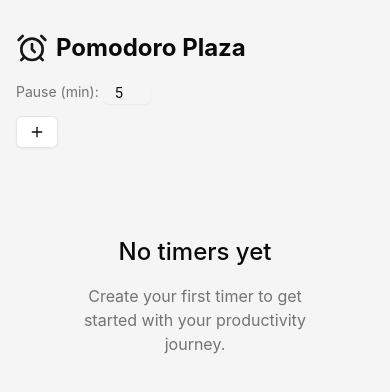
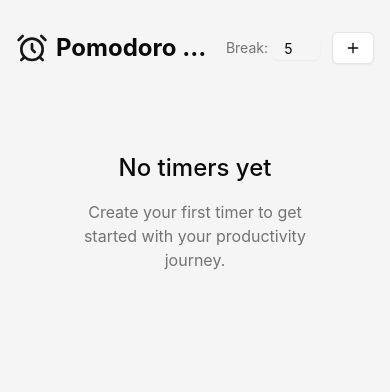
Before and after one commit to AlexW00/pomodoro-plaza, a React (Vite) app: page / in a window 390 px wide. Shown: the top 392 px of the page. Built offline with nearby package versions, Linux system fonts and the light colour scheme.

Commit message:
better navbar

```diff
--- a/src/components/dashboard/Header.tsx
+++ b/src/components/dashboard/Header.tsx
@@ -33,15 +33,16 @@ export function Header({ onAddTimerClick }: HeaderProps) {
   }, [state?.globalPauseDurationMinutes]);
 
   return (
-    <header className="flex flex-col sm:flex-row justify-between items-start sm:items-center py-4 gap-4">
-      <div className="flex items-center">
-        <AlarmClockIcon className="h-8 w-8 mr-2 text-primary" />
-        <h1 className="text-2xl font-bold">Pomodoro Plaza</h1>
+    <header className="flex flex-row justify-between items-center py-4 gap-4">
+      <div className="flex items-center min-w-0 flex-shrink">
+        <AlarmClockIcon className="h-8 w-8 mr-2 text-primary flex-shrink-0" />
+        <h1 className="text-2xl font-bold truncate">Pomodoro Plaza</h1>
       </div>
 
-      <div className="flex flex-col sm:flex-row items-start sm:items-center gap-3">
-        <div className="flex items-center gap-1">
-          <span className="text-sm text-muted-foreground">Pause (min):</span>
+      <div className="flex flex-row items-center gap-3 flex-shrink-0">
+        <div className="flex items-center gap-1 whitespace-nowrap">
+          <span className="text-sm text-muted-foreground hidden sm:inline">Pause (min):</span>
+          <span className="text-sm text-muted-foreground sm:hidden">Break:</span>
           <Input
             ref={pauseInputRef}
             value={pauseValue}
@@ -54,7 +55,7 @@ export function Header({ onAddTimerClick }: HeaderProps) {
           />
         </div>
 
-        <Button variant="outline" size="sm" onClick={onAddTimerClick} className="flex items-center gap-1">
+        <Button variant="outline" size="sm" onClick={onAddTimerClick} className="flex items-center gap-1 whitespace-nowrap">
           <PlusIcon className="h-4 w-4" />
           <span className="hidden sm:inline">Add Timer</span>
         </Button>
```
